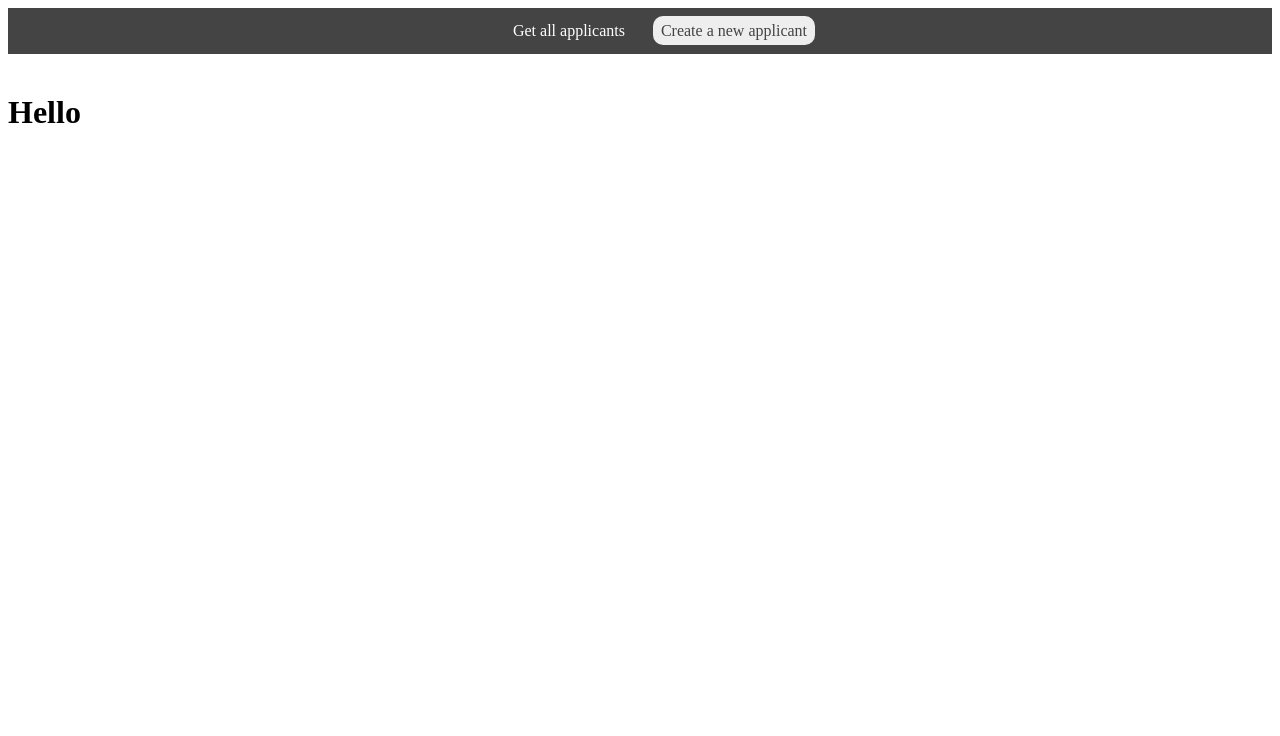
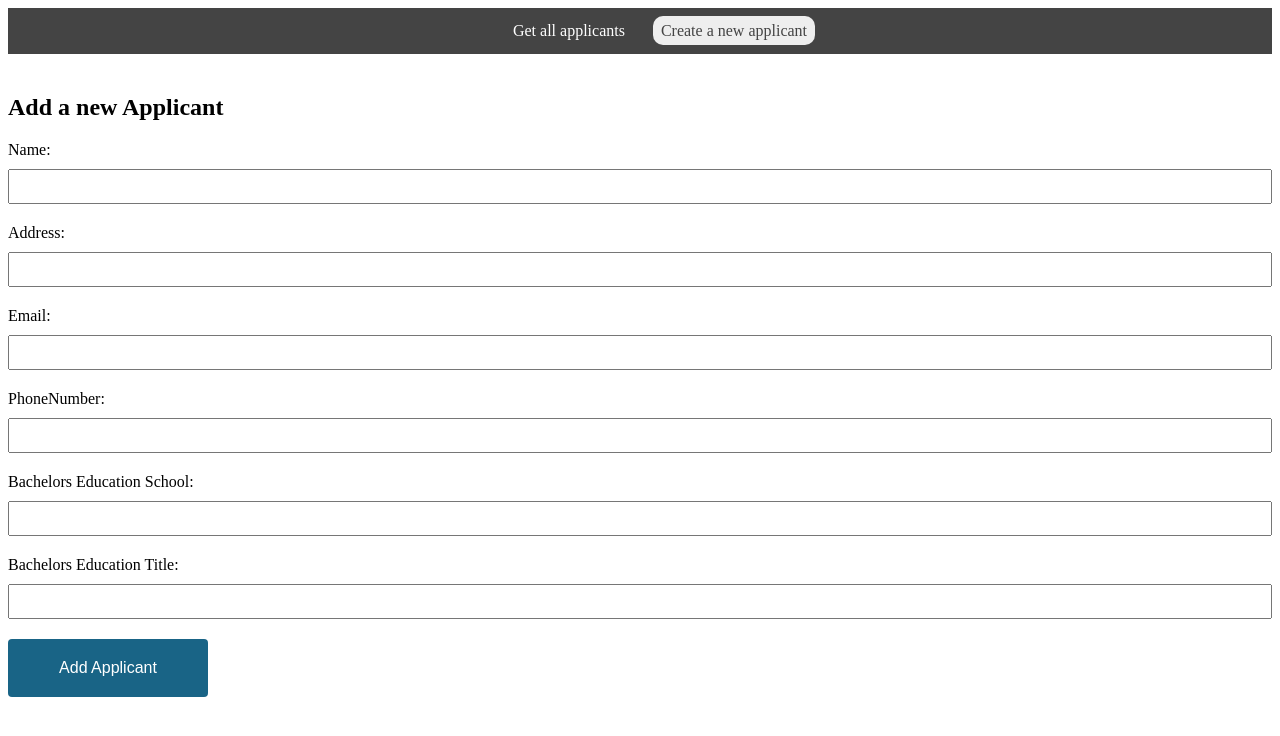
Before and after one commit to mgarc138/VueJS_StudentApplication, a Vue app in the folder my-project/: page /form in a window 1280 px wide. Shown: the top 736 px of the page. Built offline with nearby package versions, Linux system fonts and the light colour scheme; what vue-resource would draw is missing.

Commit message:
Create Applicant Form Process
This Vue Component allows to create a form a create a http post to create a new a applicant in API

```diff
--- a/my-project/src/components/CreateStudent.vue
+++ b/my-project/src/components/CreateStudent.vue
@@ -1,13 +1,113 @@
 <template>
-  <h1>Hello</h1>
+  <div id="add-applicant">
+    <h2>Add a new Applicant</h2>
+    <form>
+      <label>Name:</label>
+      <input type="text" v-model="applicant.name" required/>
+      <label>Address:</label>
+      <input type="text" v-model="applicant.address" required/>
+      <label>Email:</label>
+      <input type="text" v-model="applicant.email" required/>
+      <label>PhoneNumber:</label>
+      <input type="text" v-model="applicant.phoneNumber" required/>
+      <label>Bachelors Education School:</label>
+      <input type="text" v-model="applicant.bsEducationSchool" required/>
+      <label>Bachelors Education Title:</label>
+      <input type="text" v-model="applicant.bsEducationTitle" required/>
+      <button class="button" style="vertical-align:middle" v-on:click.prevent="post"><span>Add Applicant</span></button>
+    </form>
+    <div v-if="submitted">
+      <h3>Thanks for adding applicant</h3>
+    </div>
+  </div>
 </template>
 
 <script>
 
-export default {}
-
+export default {
+  data(){
+    return{
+      applicant: {
+        name: "",
+        address: "",
+        email: "",
+        phoneNumber: "",
+        bsEducationSchool: "",
+        bsEducationTitle: ""
+      },
+      submitted:false,
+    }
+  },
+  methods:{
+    post:function(){
+      this.$http.post('http://localhost:5000/api/student',{
+        name: this.applicant.name,
+        address: this.applicant.address,
+        email: this.applicant.email,
+        phoneNumber: this.applicant.phoneNumber,
+        bsEducationSchool: this.applicant.bsEducationSchool,
+        bsEducationTitle: this.applicant.bsEducationTitle
+      }).then(function(data){
+        console.log(data);
+        this.submitted = true;
+      });
+    }
+  }
+}
 </script>
 
 <style scoped>
+#add-applicant *{
+  box-sizing: border-box;
+}
+#add-blog{
+  margin: 20px auto;
+  max-width: 500px;
+}
+label{
+  display: block;
+  margin: 20px 0 10px
+}
+input[type="text"]{
+  display: block;
+  width: 100%;
+  padding: 8px;
+}
+button{
+  display: inline-block;
+  border-radius: 4px;
+  background-color: #196486;
+  border: none;
+  color: #FFFFFF;
+  text-align: center;
+  font-size: 16px;
+  padding: 20px;
+  width: 200px;
+  transition: all 0.5s;
+  cursor: pointer;
+  margin: 20px 0 10px
+}
+button span {
+ cursor: pointer;
+ display: inline-block;
+ position: relative;
+ transition: 0.5s;
+}
+button span:after {
+ content: '\00bb';
+ position: absolute;
+ opacity: 0;
+ top: 0;
+ right: -20px;
+ transition: 0.5s;
+}
 
+button:hover span {
+ padding-right: 25px;
+}
+
+button:hover span:after {
+ opacity: 1;
+ right: 0;
+}
 </style>
```
